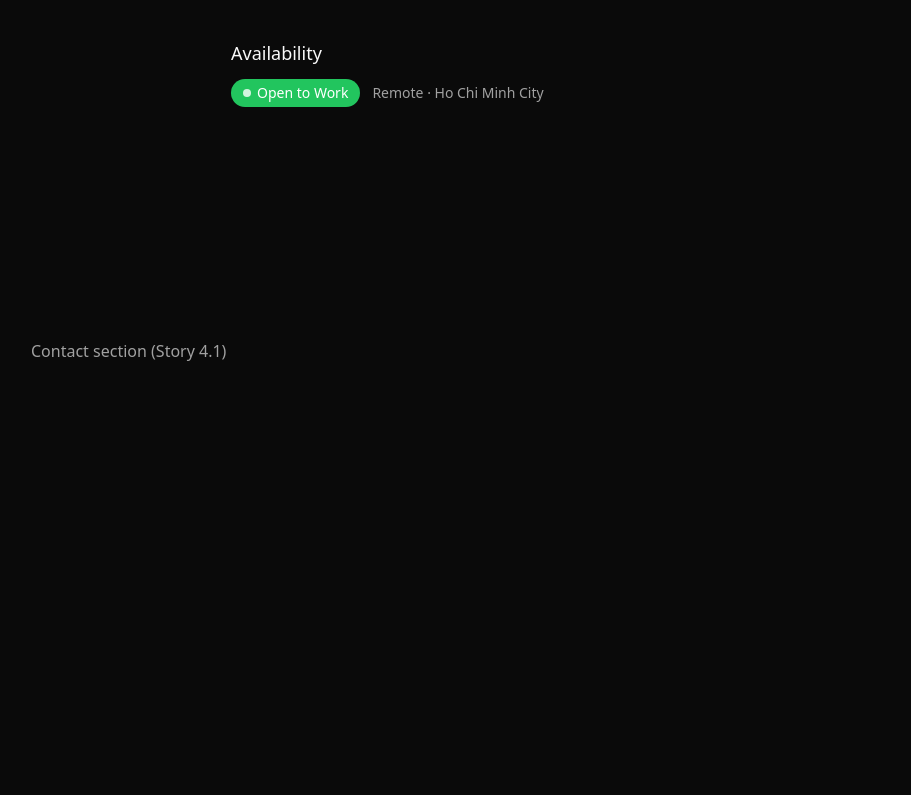
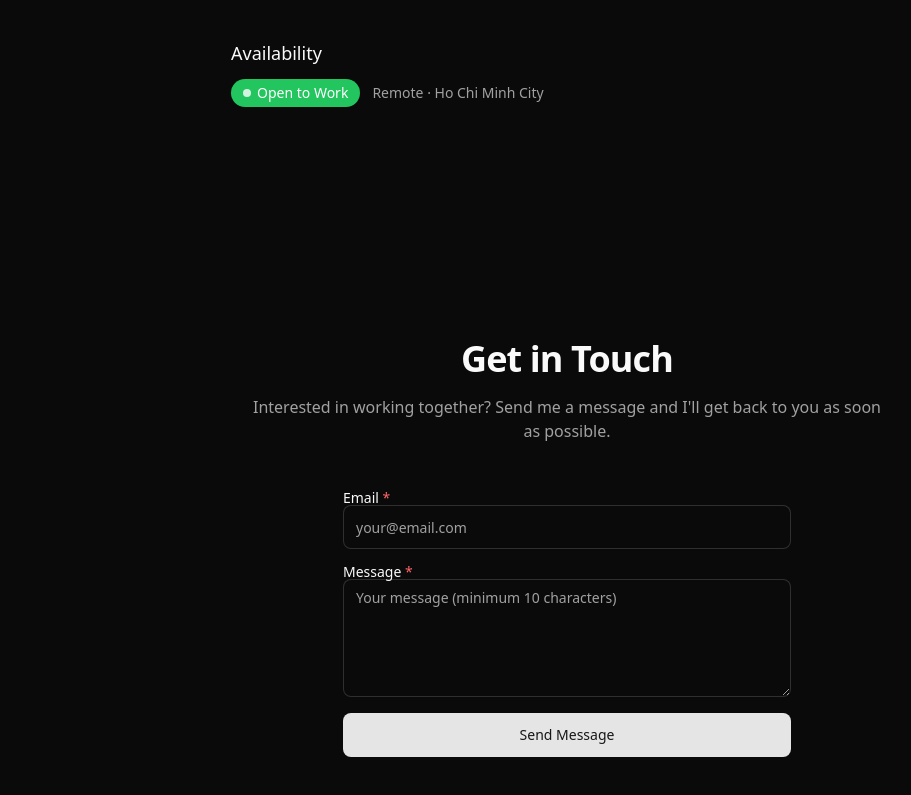
Before and after one commit to chinhnt-portfolio-v2/portfolio-fe, a React (Vite) app: page / in a window 1280 px wide. Shown: the part 1587-2382 px from the top of the page, without its empty margins (73-984 px from the left). Before the commit the page ends 2046 px from the top, so only its background shows below. Built offline with nearby package versions, Linux system fonts and the light colour scheme; no server answers.

Commit message:
fix: use actual Contact component in HomePage

```diff
--- a/src/pages/HomePage.tsx
+++ b/src/pages/HomePage.tsx
@@ -1,6 +1,7 @@
 import { Nav } from '@/components/layout/Nav'
 import { SkipLinks } from '@/components/layout/SkipLinks'
 import { About } from '@/components/sections/About'
+import { Contact } from '@/components/sections/Contact'
 import { Hero } from '@/components/sections/Hero'
 import { Projects } from '@/components/sections/Projects'
 
@@ -13,10 +14,7 @@ export default function HomePage() {
         <Hero />
         <Projects />
         <About />
-        {/* Contact section — Story 4.1 */}
-        <section id="contact" aria-label="Contact" className="section-container py-24">
-          <p className="text-muted-foreground">Contact section (Story 4.1)</p>
-        </section>
+        <Contact />
       </main>
     </>
   )
```
